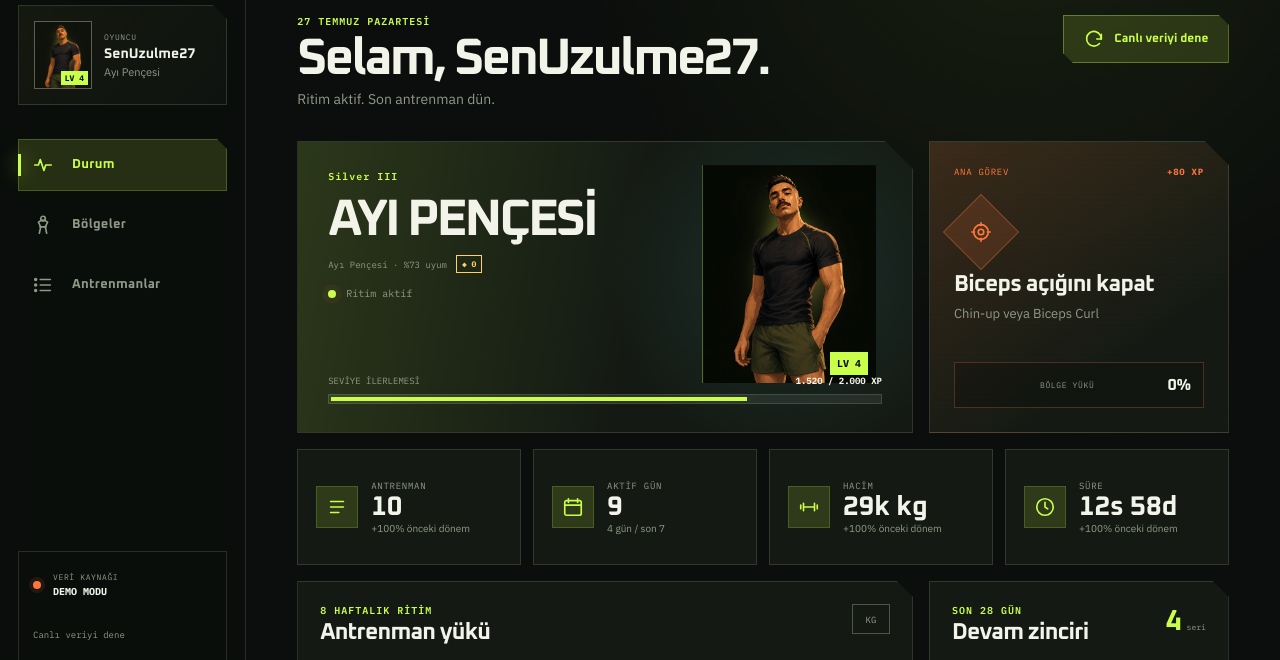
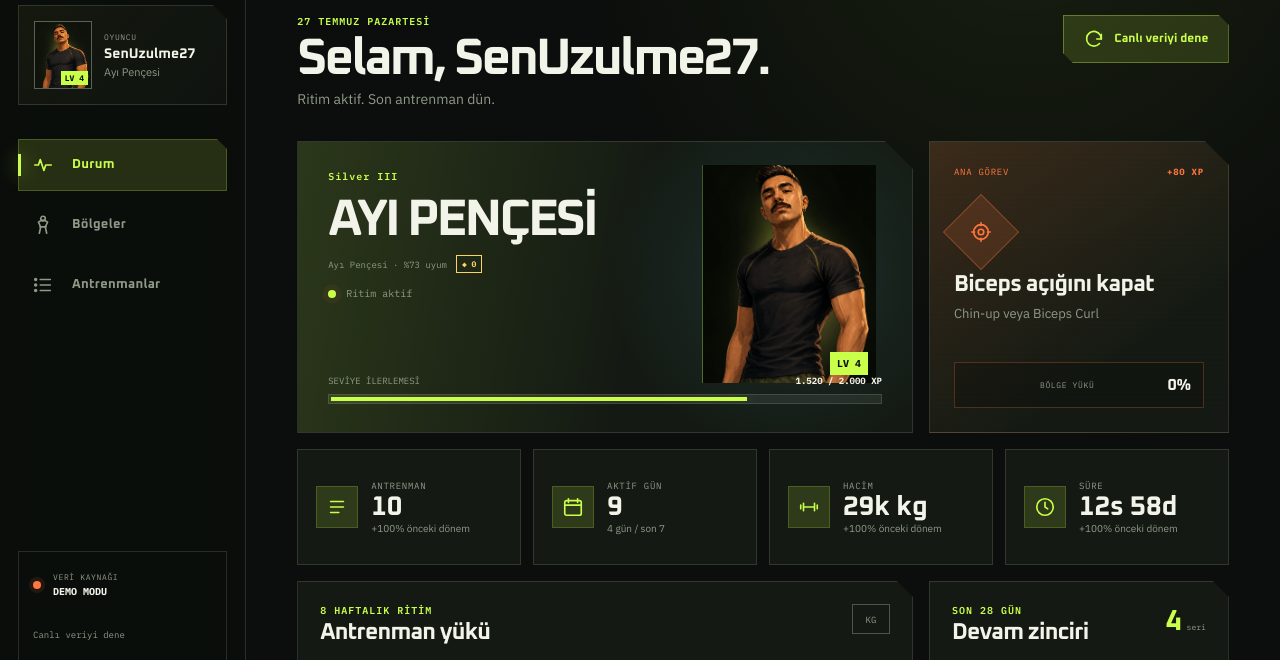
Before and after one commit to alpereninyeri/odie-pt, a website built with Vite: page index.html in a window 1280 px wide. Shown: the part 107-767 px from the top of the page. Built offline with nearby package versions, Linux system fonts and the light colour scheme; files whose address does not match are found by name.

Commit message:
style: tighten athlete avatar crop

```diff
--- a/src/styles/cozy-reforge.css
+++ b/src/styles/cozy-reforge.css
@@ -178,10 +178,13 @@ svg {
 }
 
 .rail-avatar img {
+  display: block;
   width: 100%;
   height: 100%;
   object-fit: cover;
   object-position: top;
+  transform: scale(1.4);
+  transform-origin: 50% 10%;
 }
 
 .level-badge {
@@ -605,10 +608,13 @@ svg {
 }
 
 .player-portrait img {
+  display: block;
   width: 100%;
   height: 100%;
   object-fit: cover;
   object-position: top;
+  transform: scale(1.42);
+  transform-origin: 50% 16%;
   filter: saturate(0.82) contrast(1.08);
 }
 
```
